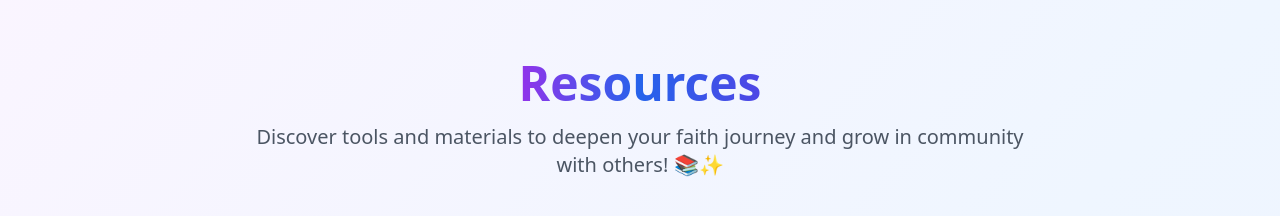
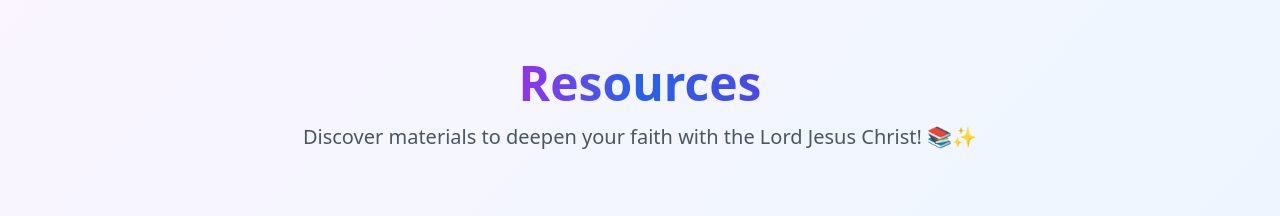
Before and after one commit to xploreout/em-0708, a React (Vite) app: page / in a window 1280 px wide. Shown: the part 2180-2396 px from the top of the page. Built offline with nearby package versions, Linux system fonts and the light colour scheme.

Commit message:
resource wordings

```diff
--- a/src/components/Resources.tsx
+++ b/src/components/Resources.tsx
@@ -98,7 +98,7 @@ const Resources = () => {
             </span>
           </h2>
           <p className="text-xl text-gray-600 max-w-3xl mx-auto">
-            Discover tools and materials to deepen your faith journey and grow in community with others! 📚✨
+            Discover materials to deepen your faith with the Lord Jesus Christ! 📚✨
           </p>
         </div>
 
```
